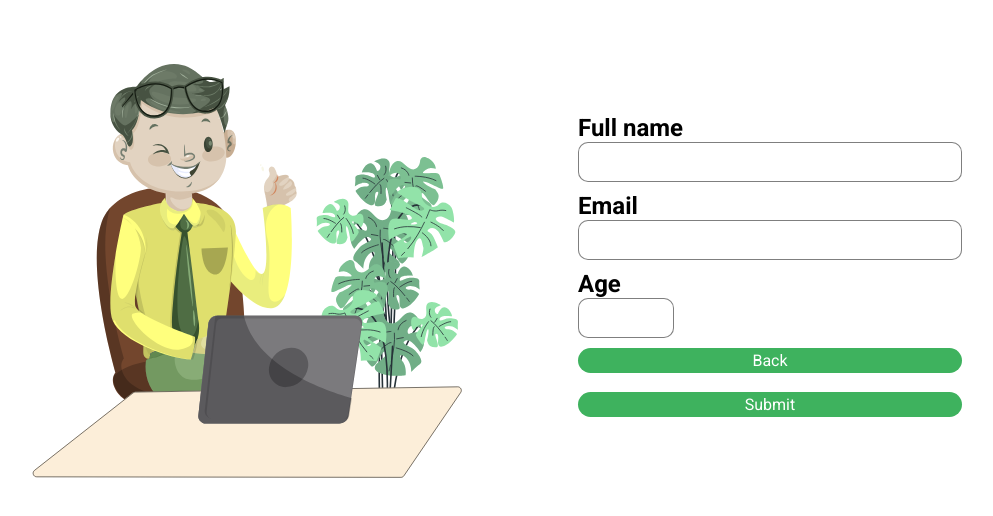
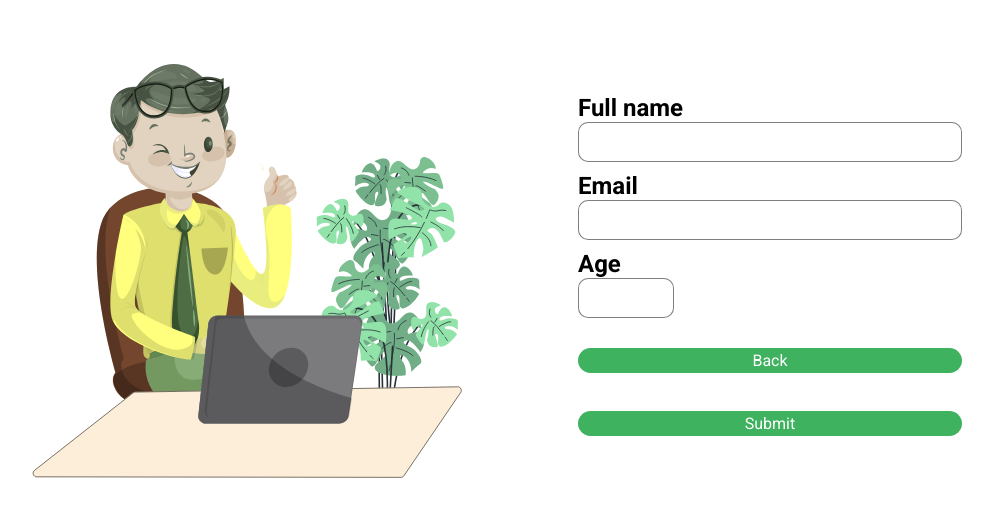
Before and after one commit to DeJunior007/Compass.uol-WEEKIV, a plain HTML site: page sign.html in a window 1280 px wide. Shown: the whole page, without its empty margins (147-1140 px from the left). Drawn offline with Linux system fonts and the light colour scheme.

Commit message:
Linkando ao arquivo media-sign.css

```diff
--- a/sign.html
+++ b/sign.html
@@ -13,6 +13,8 @@
     <!--CSS-->
     <link rel="stylesheet" href="assets/styles/gerais.css" />
     <link rel="stylesheet" href="assets/styles/sign.css">
+    <link rel="stylesheet" href="assets/medias/media-sign.css">
+
     <!--FONTS-->
     <style>
       @import url("https://fonts.googleapis.com/css2?family=Roboto:wght@100;300;400;700&display=swap");
```
